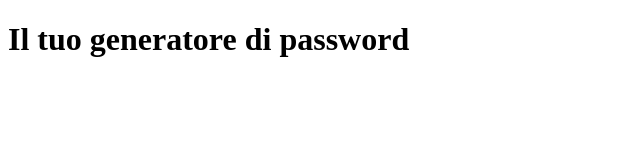
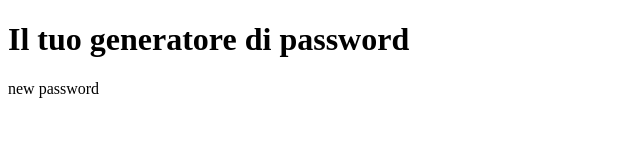
Before and after one commit to SaraG94/js-pwdgen-wannabe, a plain HTML site: page index.html in a window 1280 px wide. Shown: the whole page, without its empty margins (0-640 px from the left). Drawn offline with Linux system fonts and the light colour scheme.

Commit message:
FEAT p in html

```diff
--- a/index.html
+++ b/index.html
@@ -9,6 +9,7 @@
 <body>
     <main>
         <h1>Il tuo generatore di password</h1>
+        <p id="your-pw">new password</p>
     </main>
 
     <script src="./js/app.js"></script>
```
